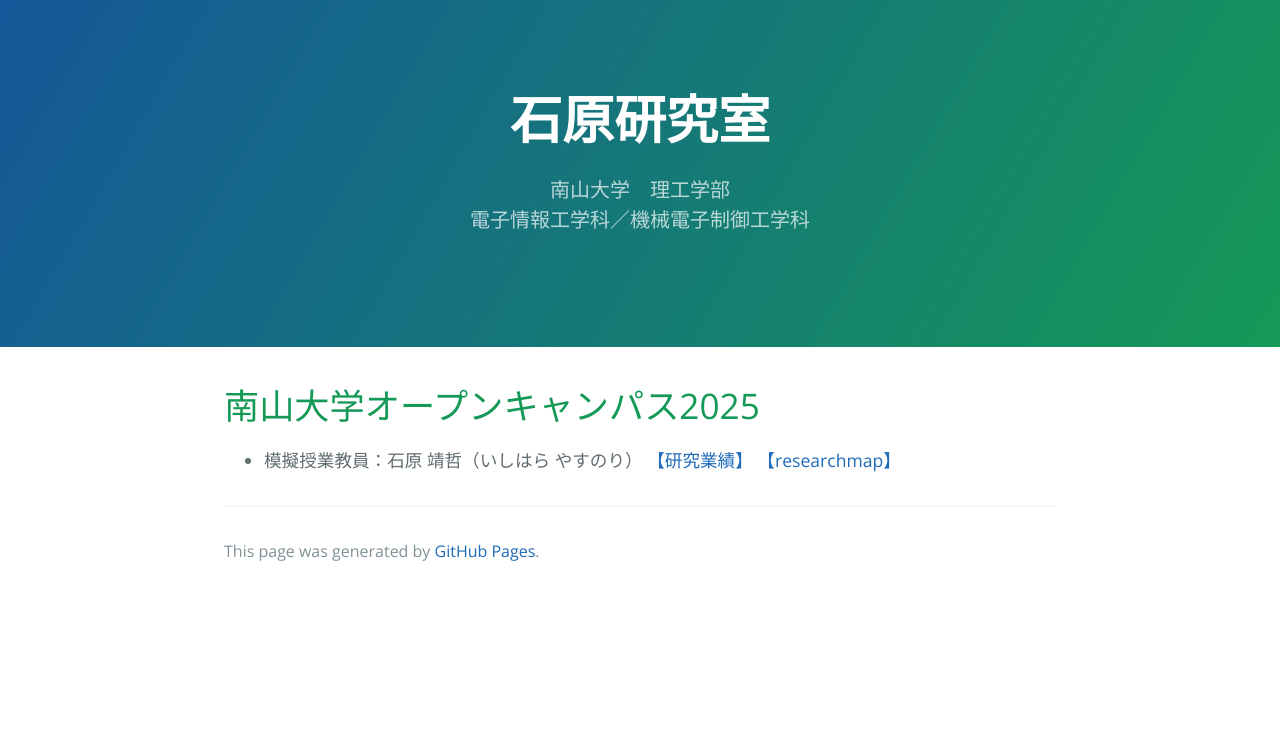
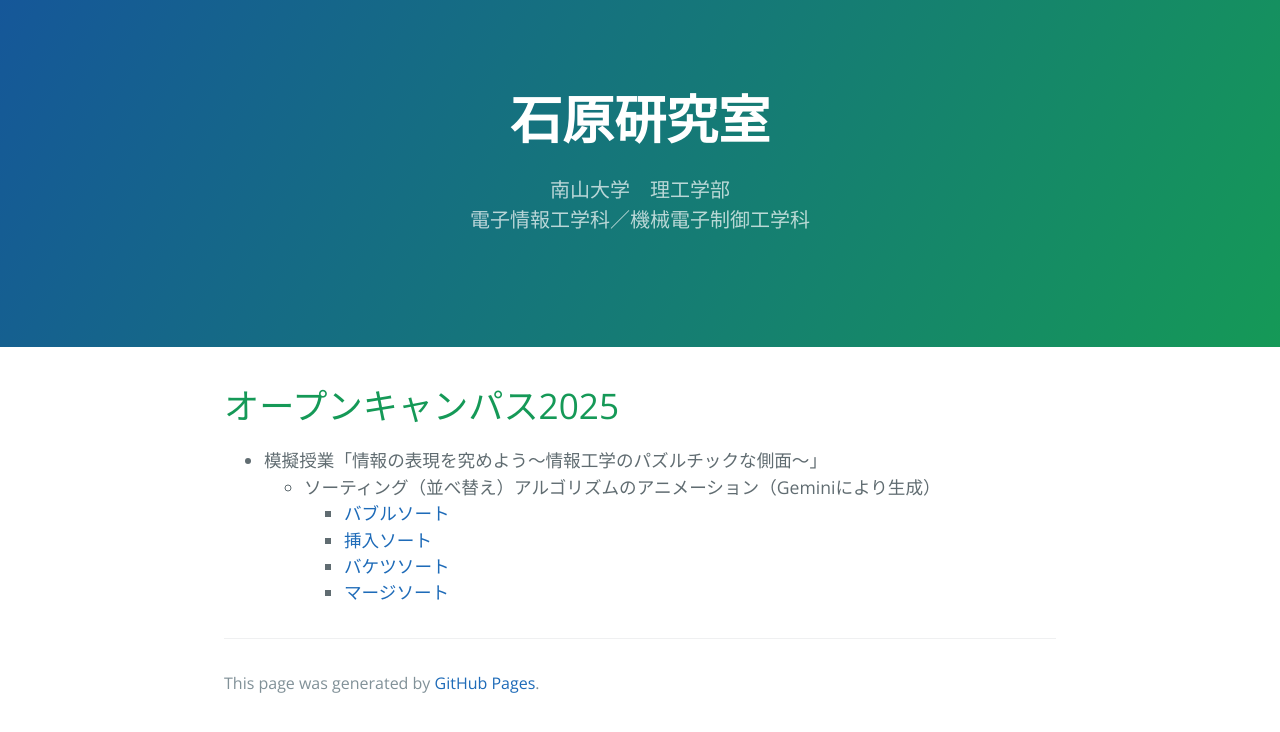
Before and after one commit to ishihara-lab/ishihara-lab.github.io, a Jekyll site: the page built from oc25/index.md, in a window 1280 px wide. Shown: the top 732 px of the page. Built offline with Jekyll 4.4.1, drawn with Linux system fonts in a browser that asks for light colours.

Commit message:
Modified oc25/index.md

```diff
--- a/oc25/index.md
+++ b/oc25/index.md
@@ -2,11 +2,15 @@
 layout: default
 ---
 
-# 南山大学オープンキャンパス2025
+# オープンキャンパス2025
 
-* 模擬授業教員：石原 靖哲（いしはら やすのり）
-  [【研究業績】](https://porta.nanzan-u.ac.jp/research/view?l=ja&u=103810)
-  [【researchmap】](https://researchmap.jp/yasunori-ishihara)
+* 模擬授業「情報の表現を究めよう～情報工学のパズルチックな側面～」
+  - ソーティング（並べ替え）アルゴリズムのアニメーション（Geminiにより生成）
+    - [バブルソート](./bubble.html)
+    - [挿入ソート](./insertion.html)
+    - [バケツソート](./bucket.html)
+    - [マージソート](./merge.html)
+
 
 <!--
 
```
Also changed, not shown: 1 other file.
